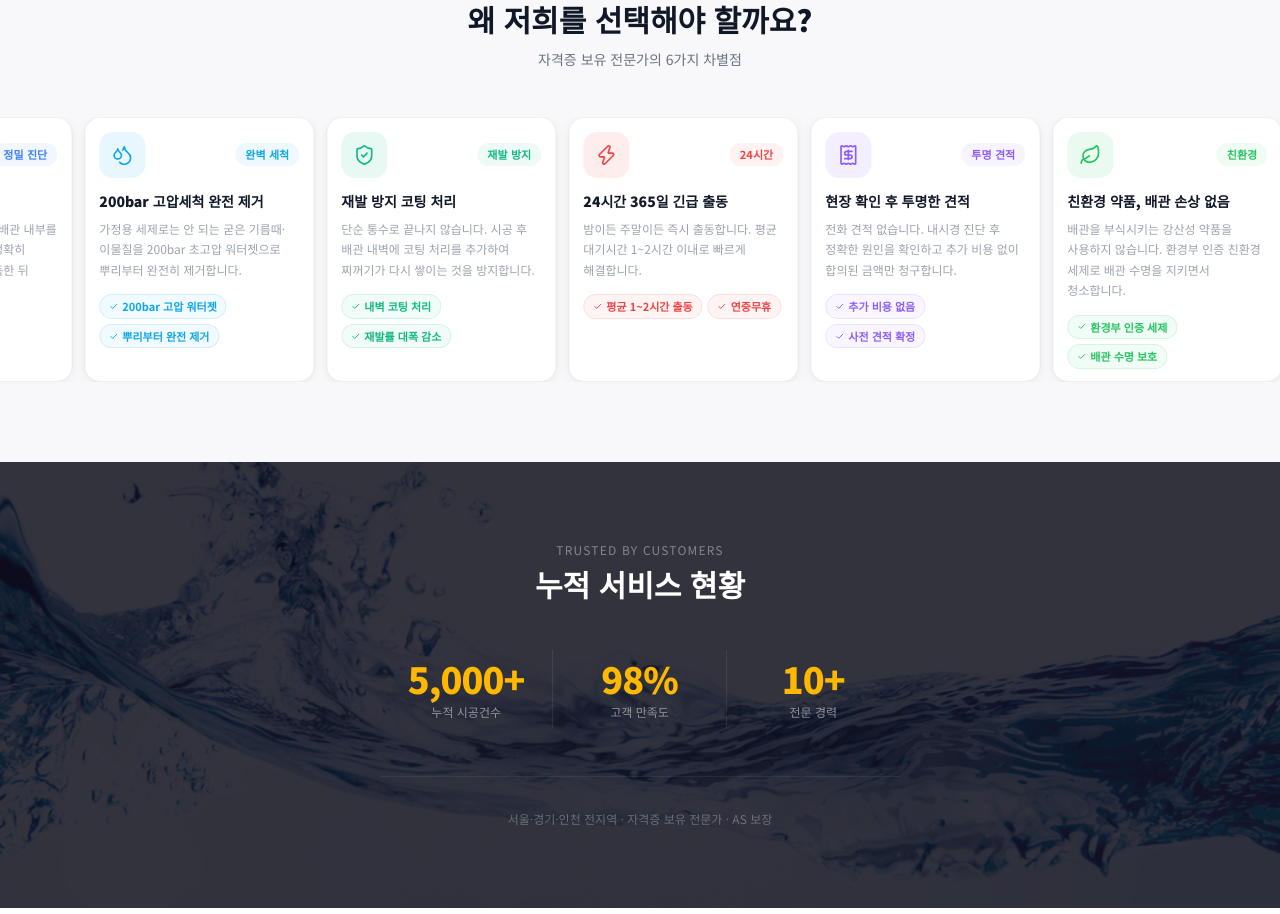
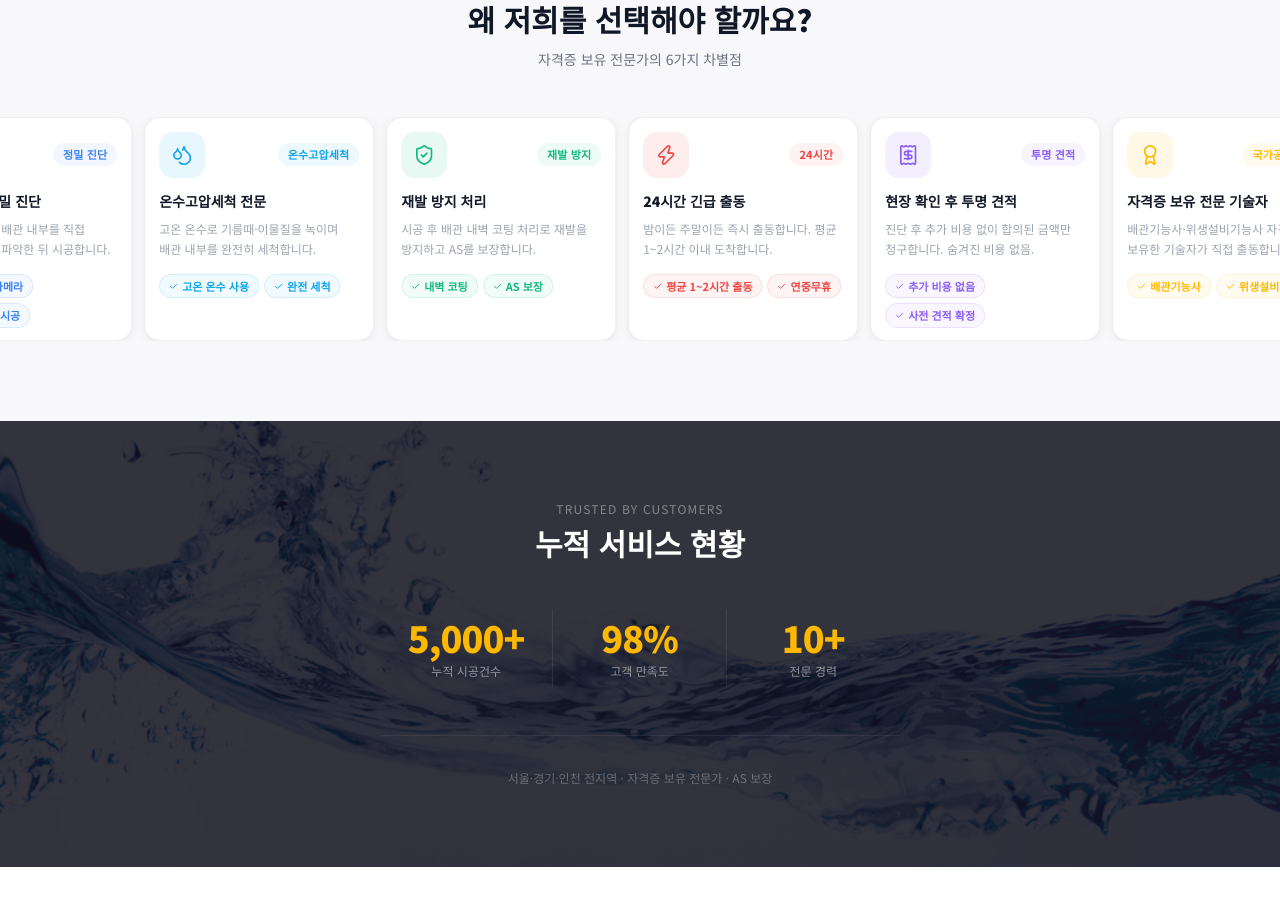
Before and after one commit to globalmig/cleanhasugu, a Next.js app: page / in a window 1280 px wide. Shown: the part 2380-3294 px from the top of the page. Built offline with nearby package versions, Linux system fonts and the light colour scheme.

Commit message:
content: 선택 이유 카드 6개로 축소 및 내용 간결화, 온수고압세척 카드 반영

```diff
--- a/components/WhyCarousel.tsx
+++ b/components/WhyCarousel.tsx
@@ -1,6 +1,6 @@
 "use client";
 
-import { Award, ScanSearch, Droplets, ShieldCheck, Zap, Receipt, Leaf, type LucideIcon } from "lucide-react";
+import { Award, ScanSearch, Droplets, ShieldCheck, Zap, Receipt, type LucideIcon } from "lucide-react";
 
 const CARDS: {
   badge: string;
@@ -13,8 +13,8 @@ const CARDS: {
   {
     badge: "국가공인 자격",
     Icon: Award,
-    title: "국가공인 자격증 보유 기술자",
-    desc: "배관기능사·위생설비기능사 국가기술자격증을 보유한 전문 기술자가 직접 출동합니다. 무자격 업체와는 다릅니다.",
+    title: "자격증 보유 전문 기술자",
+    desc: "배관기능사·위생설비기능사 자격증을 보유한 기술자가 직접 출동합니다.",
     color: "#FFB800",
     highlight: ["배관기능사", "위생설비기능사"],
   },
@@ -22,49 +22,41 @@ const CARDS: {
     badge: "정밀 진단",
     Icon: ScanSearch,
     title: "배관내시경 정밀 진단",
-    desc: "HD 고화질 내시경 카메라로 배관 내부를 직접 확인하며 막힘 원인을 정확히 파악합니다. 눈으로 보고 납득한 뒤 시공합니다.",
+    desc: "내시경 카메라로 배관 내부를 직접 확인하고 원인을 파악한 뒤 시공합니다.",
     color: "#3B82F6",
     highlight: ["HD 내시경 카메라", "원인 파악 후 시공"],
   },
   {
-    badge: "완벽 세척",
+    badge: "온수고압세척",
     Icon: Droplets,
-    title: "200bar 고압세척 완전 제거",
-    desc: "가정용 세제로는 안 되는 굳은 기름때·이물질을 200bar 초고압 워터젯으로 뿌리부터 완전히 제거합니다.",
+    title: "온수고압세척 전문",
+    desc: "고온 온수로 기름때·이물질을 녹이며 배관 내부를 완전히 세척합니다.",
     color: "#0EA5E9",
-    highlight: ["200bar 고압 워터젯", "뿌리부터 완전 제거"],
+    highlight: ["고온 온수 사용", "완전 세척"],
   },
   {
     badge: "재발 방지",
     Icon: ShieldCheck,
-    title: "재발 방지 코팅 처리",
-    desc: "단순 통수로 끝나지 않습니다. 시공 후 배관 내벽에 코팅 처리를 추가하여 찌꺼기가 다시 쌓이는 것을 방지합니다.",
+    title: "재발 방지 처리",
+    desc: "시공 후 배관 내벽 코팅 처리로 재발을 방지하고 AS를 보장합니다.",
     color: "#10B981",
-    highlight: ["내벽 코팅 처리", "재발률 대폭 감소"],
+    highlight: ["내벽 코팅", "AS 보장"],
   },
   {
     badge: "24시간",
     Icon: Zap,
-    title: "24시간 365일 긴급 출동",
-    desc: "밤이든 주말이든 즉시 출동합니다. 평균 대기시간 1~2시간 이내로 빠르게 해결합니다.",
+    title: "24시간 긴급 출동",
+    desc: "밤이든 주말이든 즉시 출동합니다. 평균 1~2시간 이내 도착합니다.",
     color: "#EF4444",
     highlight: ["평균 1~2시간 출동", "연중무휴"],
   },
   {
     badge: "투명 견적",
     Icon: Receipt,
-    title: "현장 확인 후 투명한 견적",
-    desc: "전화 견적 없습니다. 내시경 진단 후 정확한 원인을 확인하고 추가 비용 없이 합의된 금액만 청구합니다.",
+    title: "현장 확인 후 투명 견적",
+    desc: "진단 후 추가 비용 없이 합의된 금액만 청구합니다. 숨겨진 비용 없음.",
     color: "#8B5CF6",
     highlight: ["추가 비용 없음", "사전 견적 확정"],
-  },
-  {
-    badge: "친환경",
-    Icon: Leaf,
-    title: "친환경 약품, 배관 손상 없음",
-    desc: "배관을 부식시키는 강산성 약품을 사용하지 않습니다. 환경부 인증 친환경 세제로 배관 수명을 지키면서 청소합니다.",
-    color: "#22C55E",
-    highlight: ["환경부 인증 세제", "배관 수명 보호"],
   },
 ];
 
```
